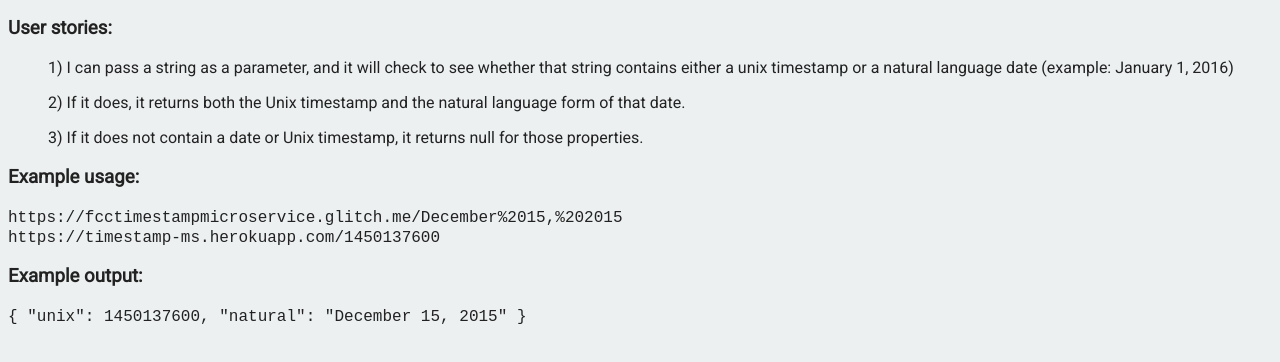
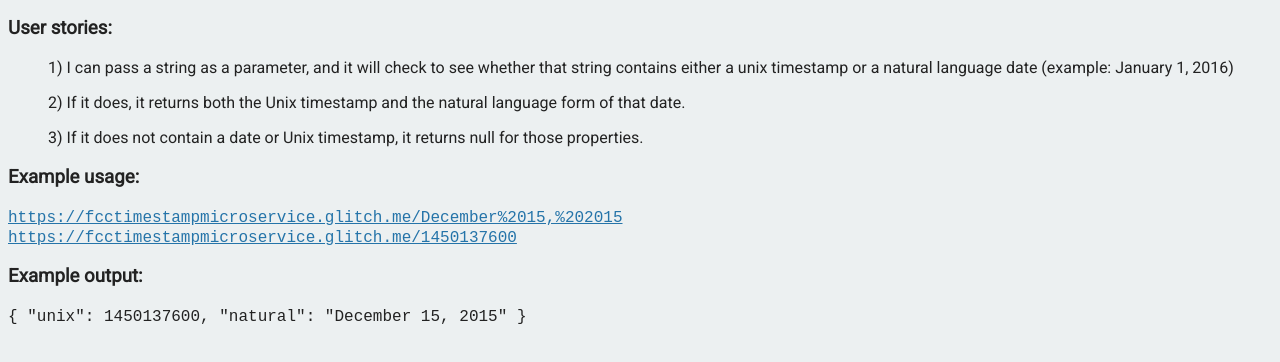
Before and after one commit to mtanzim/timestampMicroservice, a website: page views/index.html in a window 1280 px wide. Shown: the part 130-492 px from the top of the page. Drawn offline with Linux system fonts and the light colour scheme.

Commit message:
🎱🛳 Checkpoint views/index.html:590980 package.json:590980

```diff
--- a/package.json
+++ b/package.json
@@ -12,6 +12,6 @@
 	},
 	"repository": {
 		"type": "git",
-		"url": "https://idontknow/todo.git"
+		"url": "https://github.com/mtanzim/timestampMicroservice"
 	}
 }
--- a/views/index.html
+++ b/views/index.html
@@ -18,8 +18,8 @@
          <ul>3) If it does not contain a date or Unix timestamp, it returns null for those properties.</ul>
          <h3>Example usage:</h3>
          <p>
-           <code>https://fcctimestampmicroservice.glitch.me/December%2015,%202015</code><br />
-           <code>https://timestamp-ms.herokuapp.com/1450137600</code>
+           <code><a href="https://fcctimestampmicroservice.glitch.me/December%2015,%202015" target="_blank">https://fcctimestampmicroservice.glitch.me/December%2015,%202015</a></code><br />
+           <code><a href="https://fcctimestampmicroservice.glitch.me/1450137600" target="_blank">https://fcctimestampmicroservice.glitch.me/1450137600</a></code>
         </p>
          <h3>Example output:</h3>
          <p><code>{ "unix": 1450137600, "natural": "December 15, 2015" }</code></p>
```
